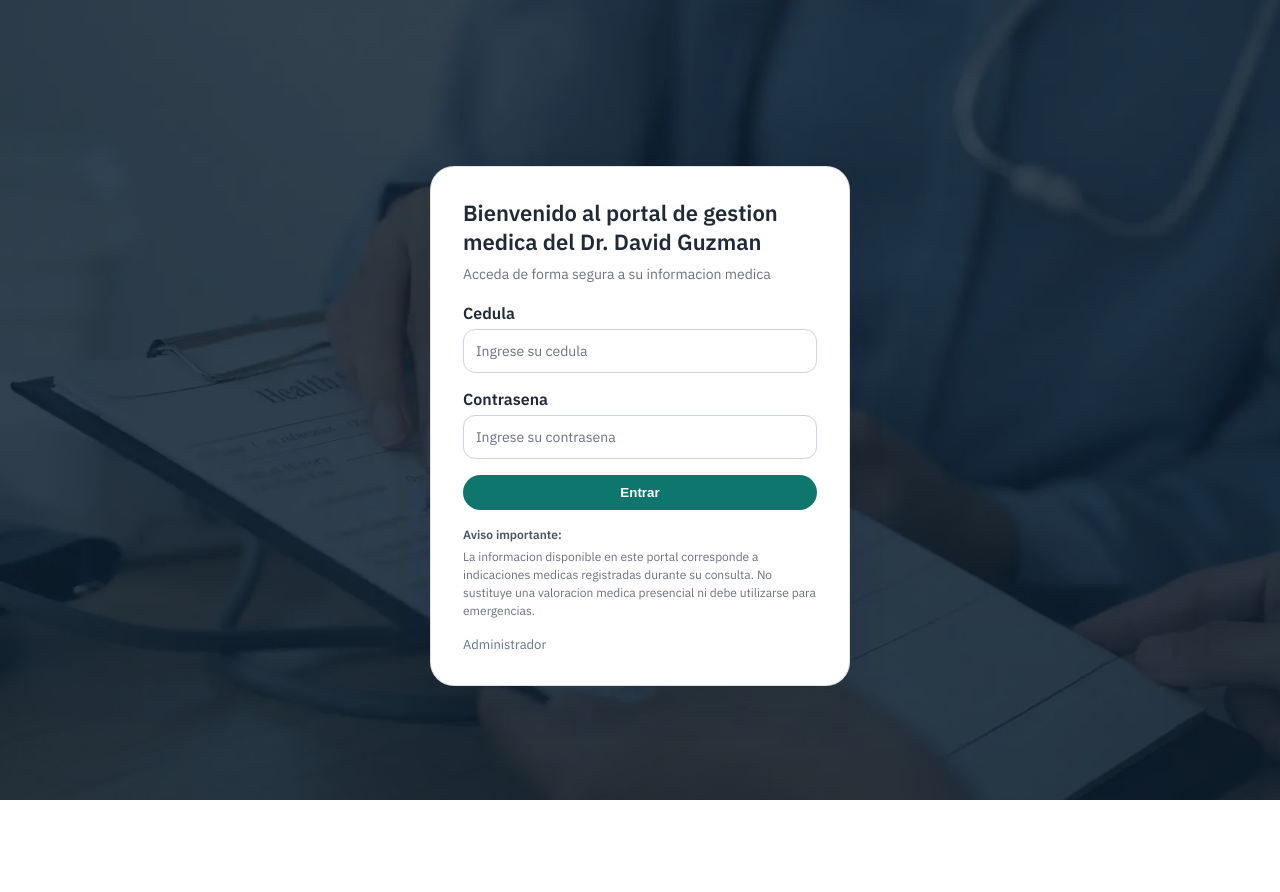
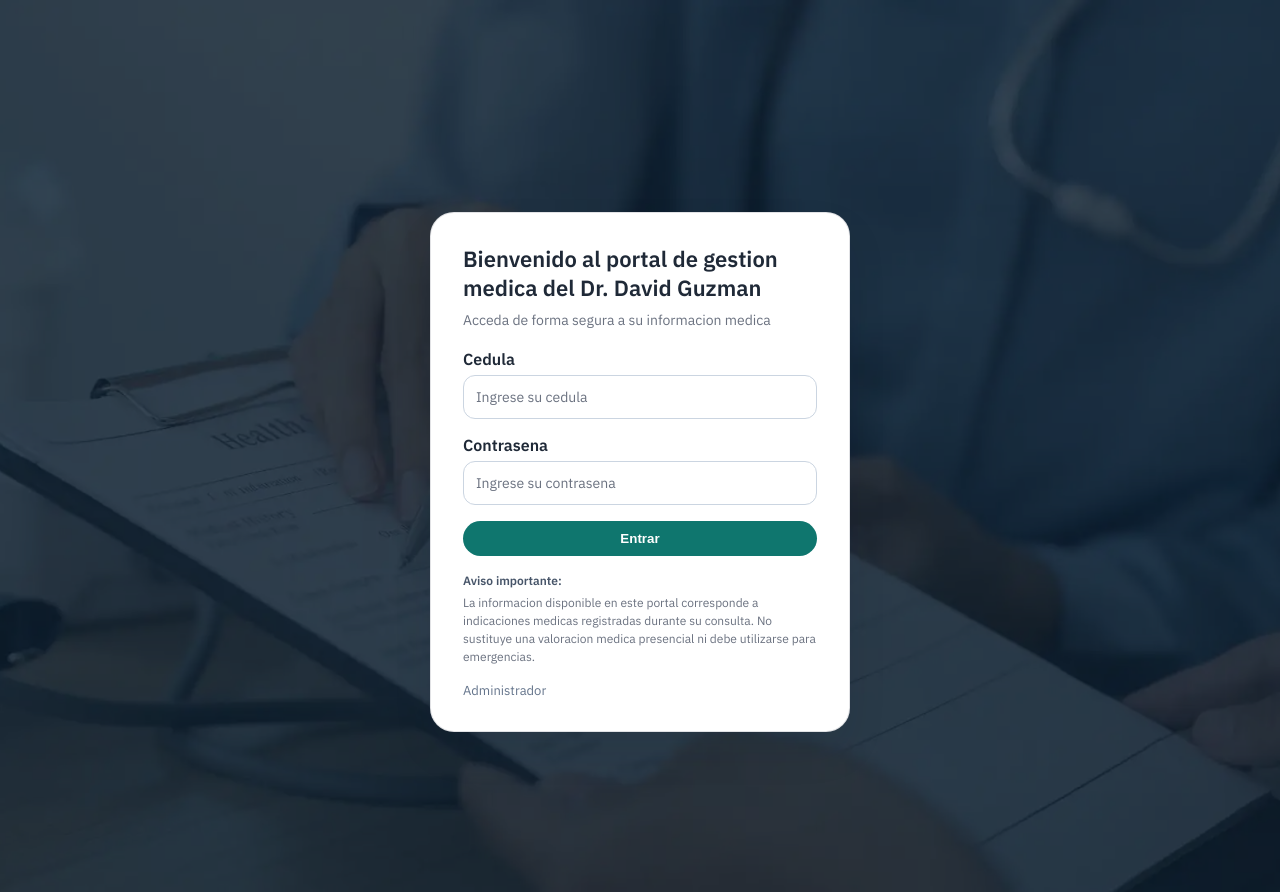
Before and after one commit to davidguzman1991/WEB-DIABETES, a Next.js app in the folder frontend/: page /login in a window 1280 px wide. Before the commit the page ends 800 px from the top, so only its background shows below. Built offline with nearby package versions, Linux system fonts and the light colour scheme; no server answers.

Commit message:
feat(portal): add dashboard-style patient portal with navigation cards and improved login UX

```diff
--- a/frontend/styles/globals.css
+++ b/frontend/styles/globals.css
@@ -58,6 +58,13 @@ a {
   position: relative;
   z-index: 1;
   width: 100%;
+}
+
+.login-hero .login-hero-content {
+  display: flex;
+  align-items: center;
+  justify-content: center;
+  min-height: 100vh;
 }
 
 .login-card {
@@ -407,6 +414,104 @@ button.ghost, .ghost {
 
 .portal-disclaimer {
   margin-top: 16px;
+}
+
+.portal-shell {
+  max-width: 880px;
+}
+
+.portal-dashboard {
+  display: grid;
+  gap: 20px;
+}
+
+.portal-header {
+  display: grid;
+  gap: 8px;
+}
+
+.portal-title {
+  font-size: 24px;
+  line-height: 1.3;
+  margin: 0;
+}
+
+.portal-name {
+  font-weight: 700;
+}
+
+.portal-subtitle {
+  font-size: 14px;
+  color: var(--muted);
+  line-height: 1.6;
+  margin: 0;
+  max-width: 70ch;
+}
+
+.portal-banner {
+  background: #f1f5f9;
+  border: 1px solid #e2e8f0;
+  color: #475569;
+  padding: 10px 14px;
+  border-radius: 12px;
+  font-size: 12px;
+}
+
+.portal-section {
+  display: grid;
+  gap: 12px;
+}
+
+.portal-actions {
+  display: grid;
+  gap: 12px;
+}
+
+.portal-card {
+  border: 1px solid var(--border);
+  background: #ffffff;
+  border-radius: 18px;
+  padding: 16px;
+  display: grid;
+  gap: 6px;
+  text-decoration: none;
+  color: inherit;
+  transition: box-shadow 0.2s ease, transform 0.2s ease;
+}
+
+.portal-card:hover {
+  box-shadow: 0 18px 32px rgba(15, 23, 42, 0.12);
+  transform: translateY(-1px);
+}
+
+.portal-card-highlight {
+  border-color: #c7d2fe;
+  background: #f8fafc;
+}
+
+.portal-card-title {
+  font-weight: 600;
+  font-size: 15px;
+}
+
+.portal-card-note {
+  color: var(--muted);
+  font-size: 13px;
+  line-height: 1.5;
+}
+
+.portal-card-muted {
+  background: #f8fafc;
+}
+
+.portal-footer {
+  margin-top: 8px;
+}
+
+@media (min-width: 720px) {
+  .portal-actions {
+    grid-template-columns: repeat(2, minmax(0, 1fr));
+  }
 }
 
 .consultation-card {
```
Also changed, not shown: frontend/pages/portal.js (+63 -15 lines).
